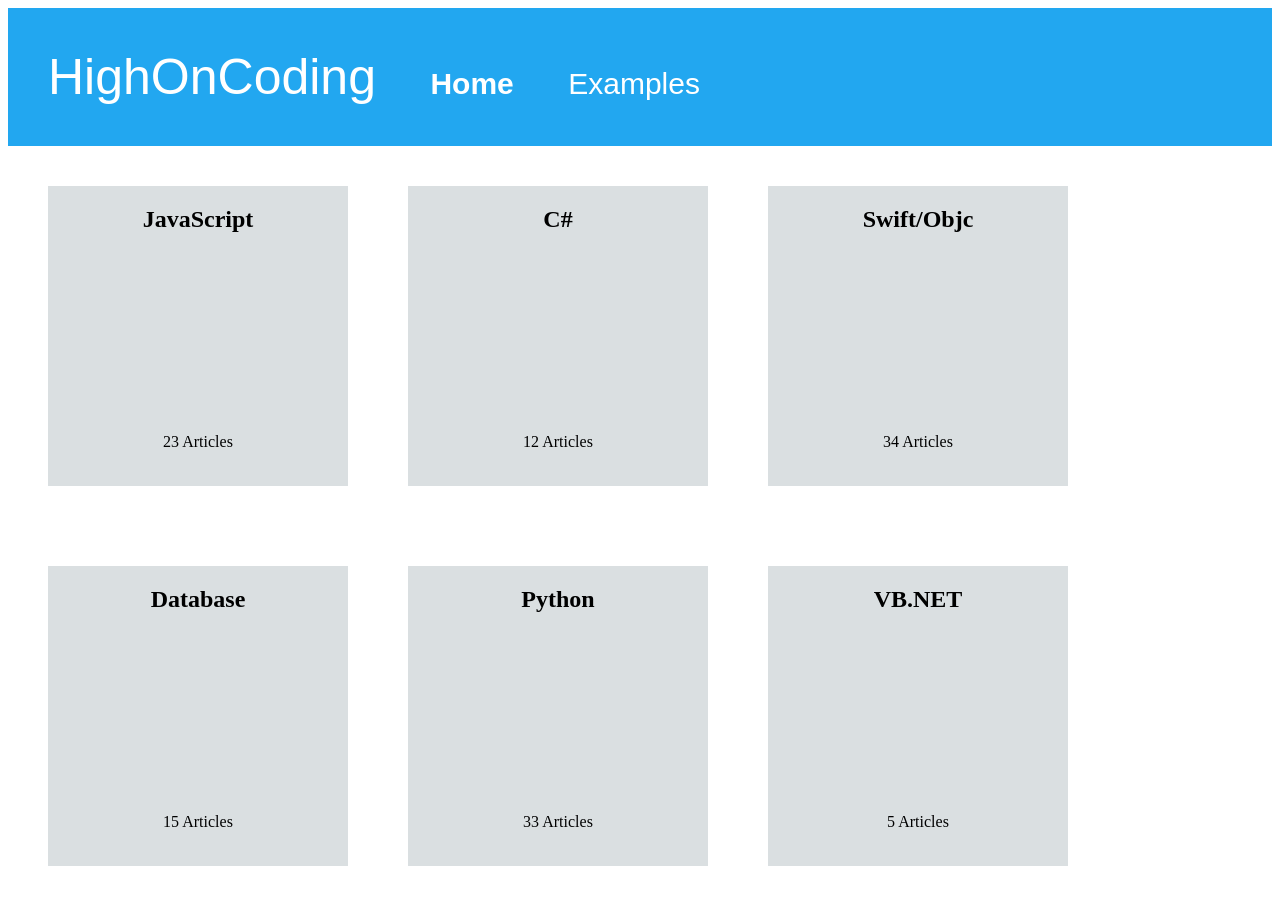
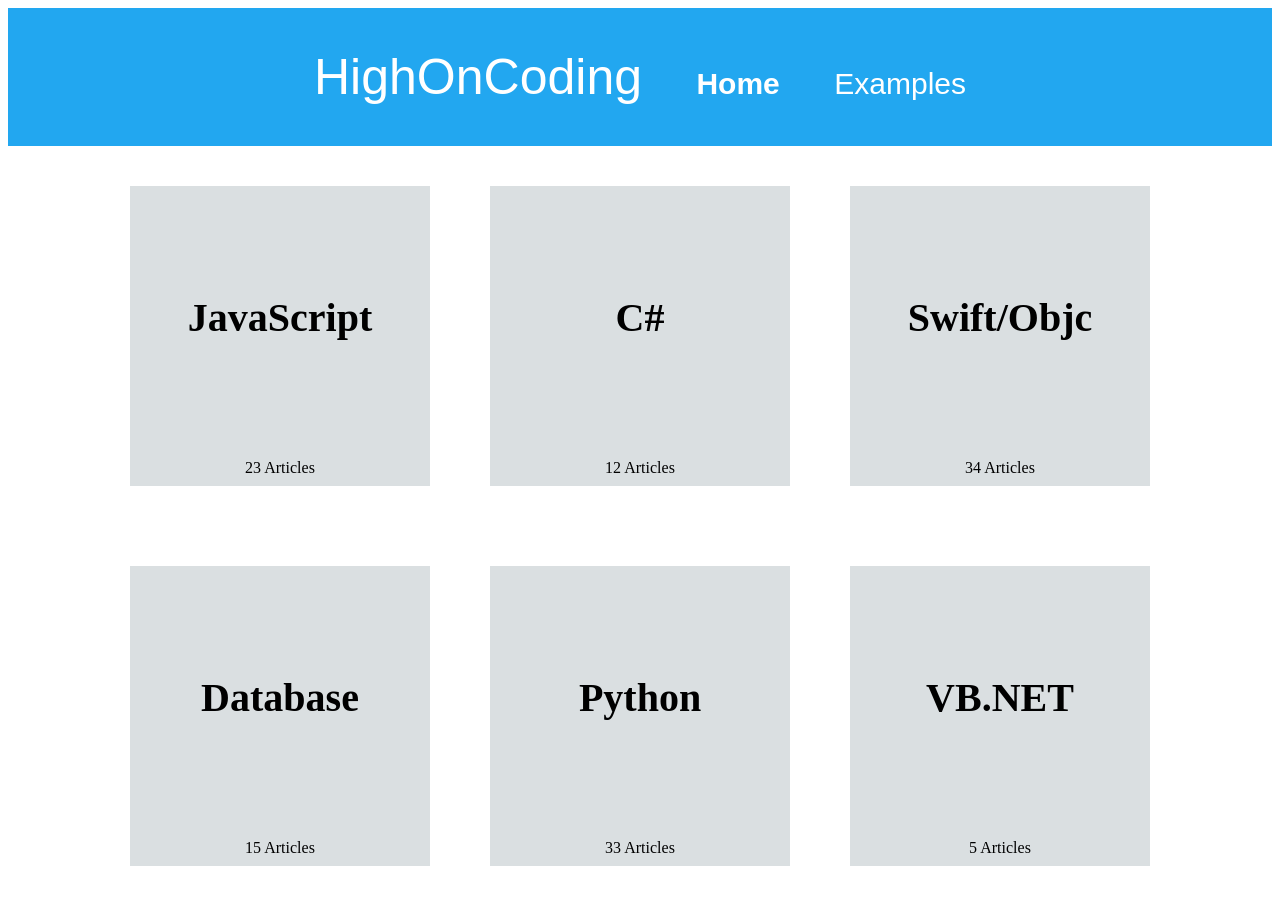
Before and after one commit to radium006/10-2, a plain HTML site: page HighOnCoding/categories.html in a window 1280 px wide. Drawn offline with Linux system fonts and the light colour scheme.

Commit message:
Updated High On Coding Assignment

```diff
--- a/HighOnCoding/styles.css
+++ b/HighOnCoding/styles.css
@@ -4,6 +4,7 @@
     color: white;
     word-spacing: 50px;
     font-family: "Arial";
+    text-align: center;
 }
 
 .square {
@@ -11,22 +12,28 @@
     width: 300px;
     height: 300px;
     margin: 30px;
-    justify-content: center;
+
 }
 
 .square h2 {
     text-align: center;
+    font-size: 40px;
+    position: relative;
+    top: 75px;
 
 }
 
 .square p {
     text-align: center;
-    margin-top: 200px;
+    position: relative;
+    top: 160px;
+
 }
 
 .flex-container {
     display: flex;
     padding: 10px;
+    justify-content: center;
 }
 
 .grey-bar {
```
